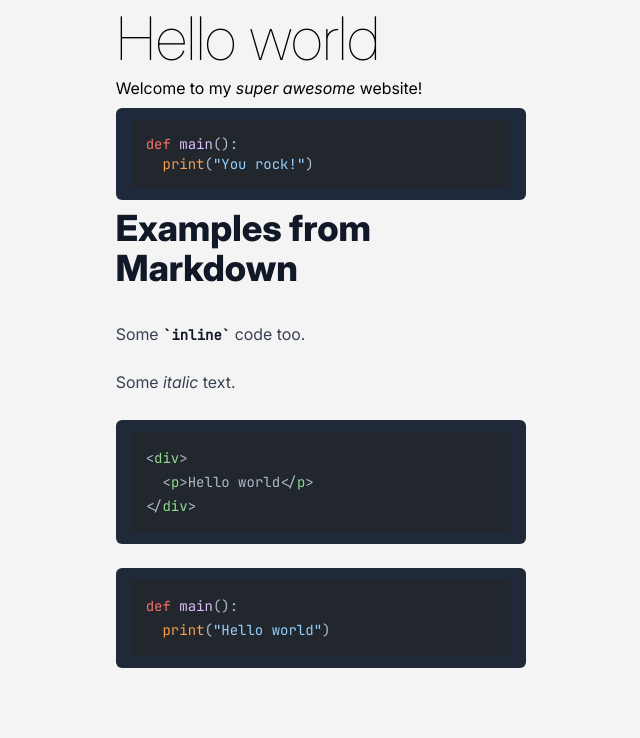
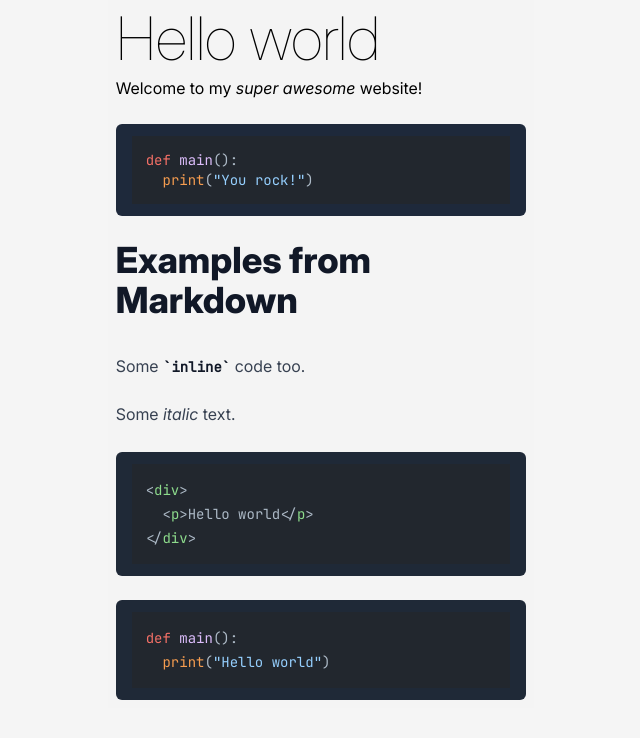
Before and after one commit to MedicodiBiscotti/personal-website, a Next.js app: page / in a window 1280 px wide. Shown: the top 738 px of the page, without its empty margins (319-959 px from the left). Built offline with nearby package versions, Linux system fonts and the light colour scheme; what tailwindcss-hero-patterns would draw is missing.

Commit message:
Match Code margin to prose style

```diff
--- a/src/components/code.tsx
+++ b/src/components/code.tsx
@@ -8,7 +8,7 @@ type CodeProps = {
 
 function Code({ code, language }: CodeProps) {
   return (
-    <pre className="my-2 rounded-md bg-slate-800 px-4 py-3 dark:bg-black/50">
+    <pre className="my-6 rounded-md bg-slate-800 px-4 py-3 dark:bg-black/50">
       <code
         className={`hljs language-${language} text-sm`}
         dangerouslySetInnerHTML={{
```
